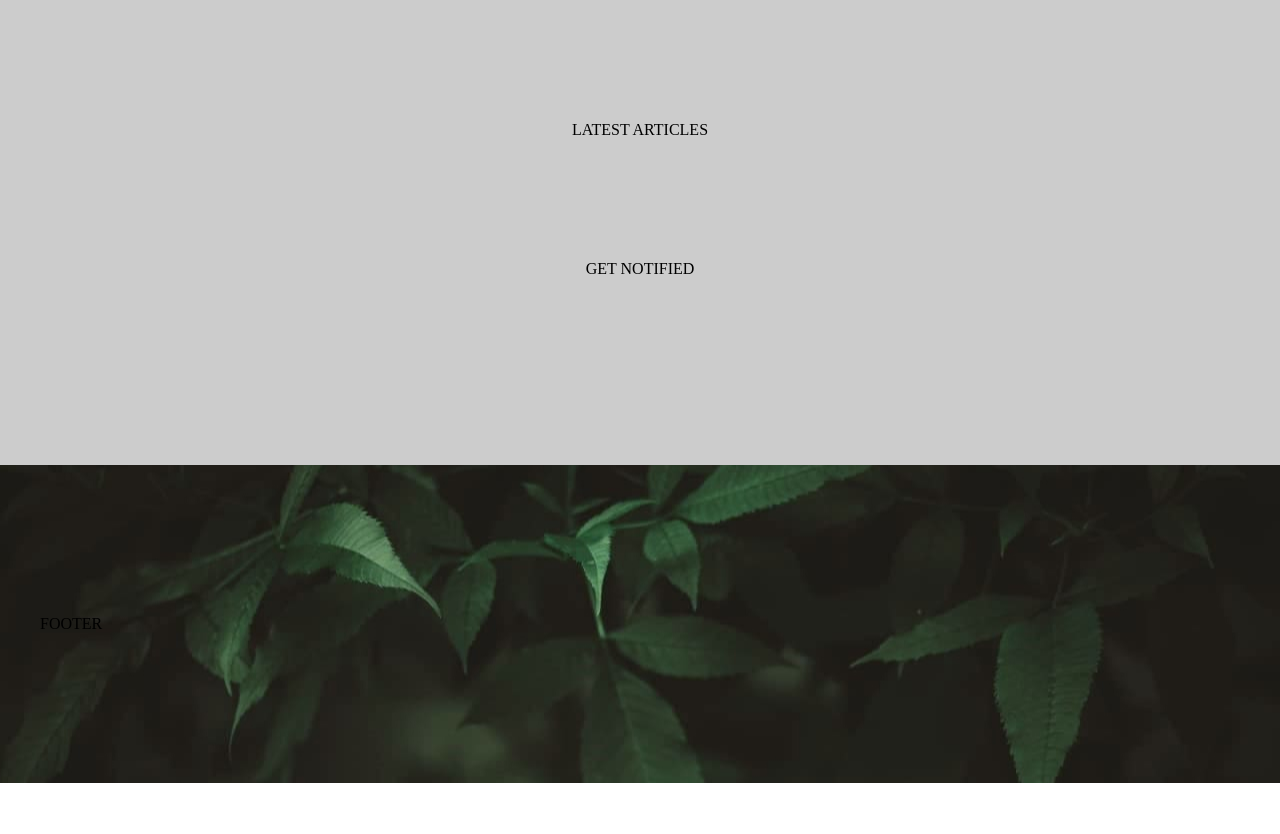
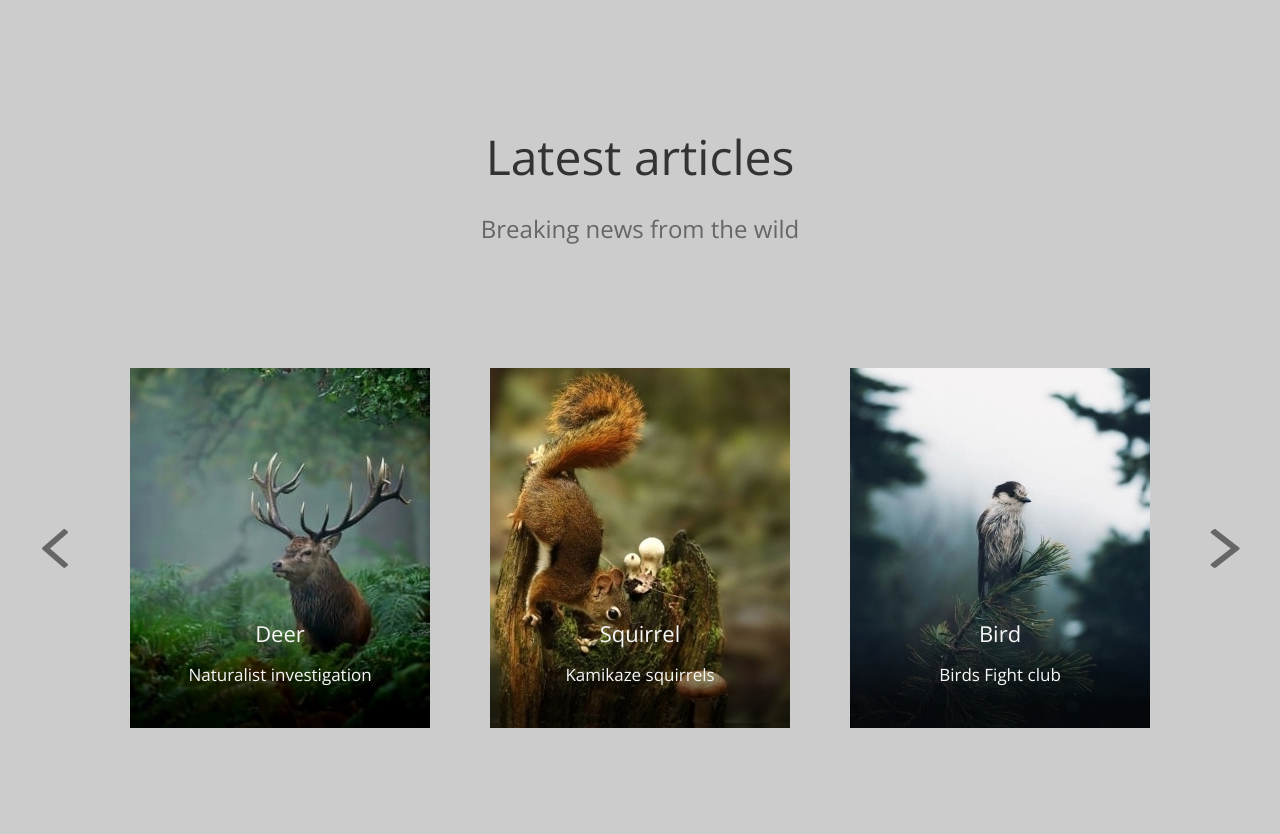
Before and after one commit to HelenBassa/JSFE2021Q1, a plain HTML site: page wildlife/index.html in a window 1280 px wide. Shown: the part 780-1614 px from the top of the page. Before the commit the page ends 1563 px from the top, so only its background shows below. Drawn offline with nearby package versions, Linux system fonts and the light colour scheme.

Commit message:
feat: add latest articles

```diff
--- a/wildlife/index.html
+++ b/wildlife/index.html
@@ -61,7 +61,37 @@
     <!-- Start Latest Articles -->
     <section class="latest_articles">
       <div class="wrapper latest_articles_wrapper">
-        <div class="cotainer latest_articles_cotainer">LATEST ARTICLES</div>
+        <div class="cotainer latest_articles_cotainer">
+          <!-- Start Latest Articles Title -->
+          <div class="latest_articles_title">
+            <h2 class="title">Latest articles</h2>
+            <h2 class="subtitle">Breaking news from the wild</h2>
+          </div>
+          <!-- End Latest Articles Title -->
+
+          <!-- Start Latest Articles Slider -->
+          <div class="latest_articles_slider">
+            <div><a class="prev"></a></div>
+
+            <div class="deer">
+              <h2 class="title">Deer</h2>
+              <p class="description">Naturalist investigation</p>
+            </div>
+
+            <div class="squirrel">
+              <h2 class="title">Squirrel</h2>
+              <p class="description">Kamikaze squirrels</p>
+            </div>
+
+            <div class="bird">
+              <h2 class="title">Bird</h2>
+              <p class="description">Birds Fight club</p>
+            </div>
+
+            <div><a class="next"></a></div>
+          </div>
+          <!-- End Latest Articles Slider -->
+        </div>
       </div>
     </section>
     <!-- End Latest Articles -->
--- a/wildlife/style.css
+++ b/wildlife/style.css
@@ -225,6 +225,100 @@ button {
   background-color: #cccccc;
 }
 
+.latest_articles_title > .title {
+  color: #333333;
+}
+
+.latest_articles_title > .subtitle {
+  font-size: 24px;
+  line-height: 72px;
+  color: #666666;
+}
+
+.latest_articles_slider {
+  display: flex;
+  justify-content: space-between;
+  align-items: center;
+  padding: 103px 0;
+}
+
+.latest_articles_slider > div {
+  width: 300px;
+  height: 360px;
+  display: flex;
+  flex-direction: column;
+  justify-content: flex-end;
+}
+
+.latest_articles_slider > div:first-of-type,
+.latest_articles_slider > div:last-of-type {
+  width: 30px;
+  height: 39px;
+}
+
+.latest_articles_slider a {
+  display: block;
+  width: inherit;
+  height: inherit;
+  background-repeat: no-repeat;
+  background-position: center;
+}
+
+.latest_articles_slider .prev {
+  background-image: url(assets/icons/prev.svg);
+}
+
+.latest_articles_slider .prev:hover {
+  background-image: url(assets/icons/prev_hover.svg);
+}
+
+.latest_articles_slider .prev:active {
+  background-image: url(assets/icons/prev_active.svg);
+}
+
+.latest_articles_slider .deer {
+  background-image: url(assets/images/deer.jpg);
+}
+
+.latest_articles_slider .squirrel {
+  background-image: url(assets/images/squirrel.jpg);
+}
+
+.latest_articles_slider .bird {
+  background-image: url(assets/images/bird.jpg);
+}
+
+.latest_articles_slider .title {
+  font-family: "Open Sans";
+  font-style: normal;
+  font-weight: normal;
+  font-size: 22px;
+  line-height: 36px;
+  color: #f7f7f7;
+}
+
+.latest_articles_slider .description {
+  font-family: "Open Sans";
+  font-style: normal;
+  font-weight: normal;
+  font-size: 17px;
+  line-height: 48px;
+  color: #f7f7f7;
+  margin-bottom: 29px;
+}
+
+.latest_articles_slider .next {
+  background-image: url(assets/icons/next.svg);
+}
+
+.latest_articles_slider .next:hover {
+  background-image: url(assets/icons/next_hover.svg);
+}
+
+.latest_articles_slider .next:active {
+  background-image: url(assets/icons/next_active.svg);
+}
+
 /* Get Notified */
 
 .get_notified {
```
